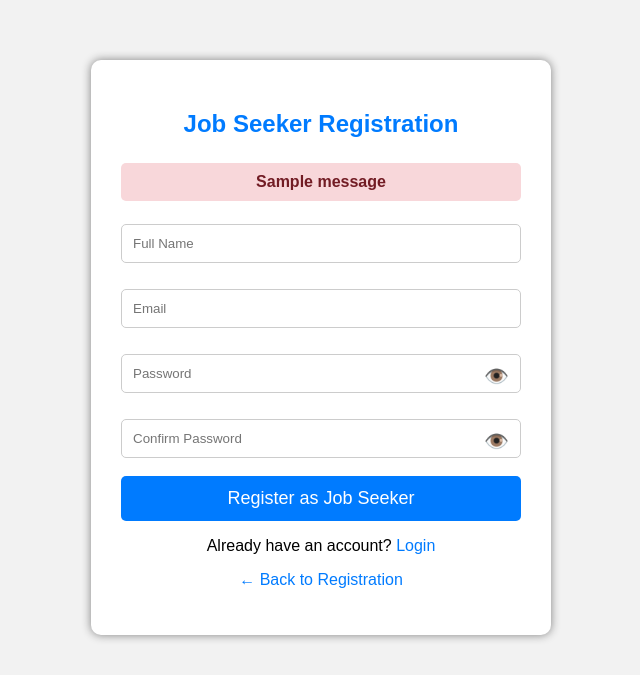
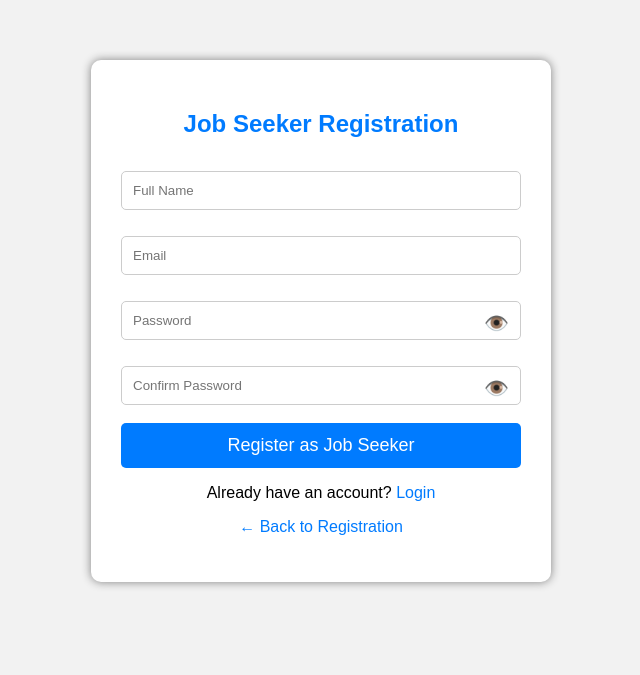
Before and after one commit to nishchitha1525/online__job__portal, a Django app: page /job-seeker-register/ in a window 1280 px wide. Shown: the top 675 px of the page, without its empty margins (319-959 px from the left). Run offline with Django 5.2, Linux system fonts and the light colour scheme; one stand-in notice (Sample message) is shown.

Commit message:
Update job_seeker_register.html

```diff
--- a/jobapp/templates/job_seeker_register.html
+++ b/jobapp/templates/job_seeker_register.html
@@ -99,12 +99,22 @@
     <h2>Job Seeker Registration</h2>
 
     {% if messages %}
-        {% for message in messages %}
-            <div class="message">
-                {{ message }}
-            </div>
-        {% endfor %}
-    {% endif %}
+    {% for message in messages %}
+        <div class="message" id="message">
+            {{ message }}
+        </div>
+    {% endfor %}
+{% endif %}
+
+<script>
+    setTimeout(function() {
+        var message = document.getElementById("message");
+
+        if (message) {
+            message.style.display = "none";
+        }
+    }, 2000);
+</script>
 
     <form method="POST">
 
```
